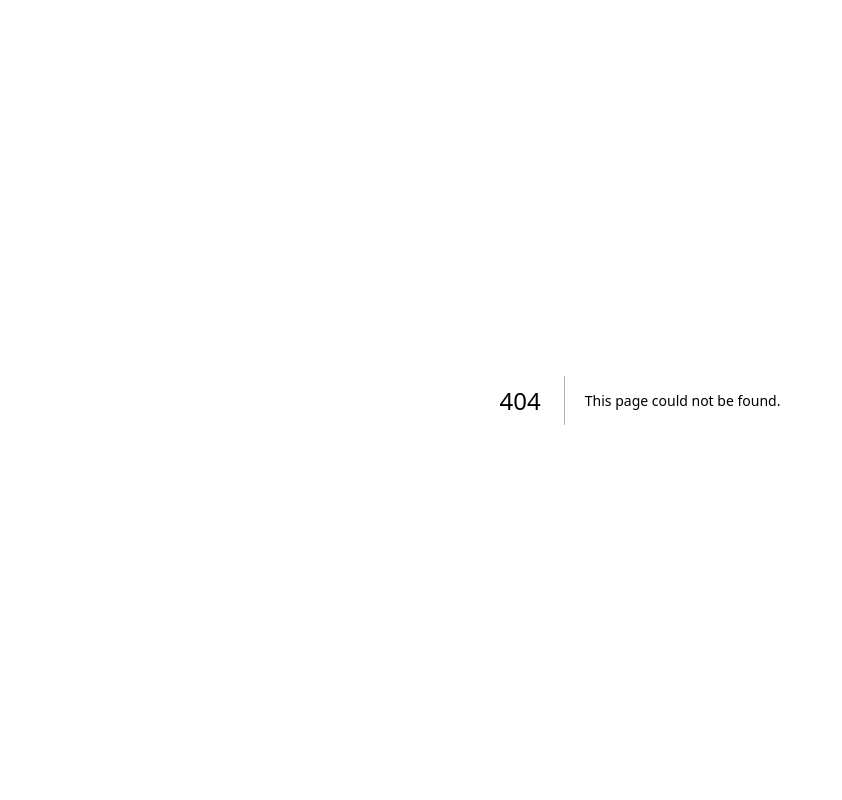
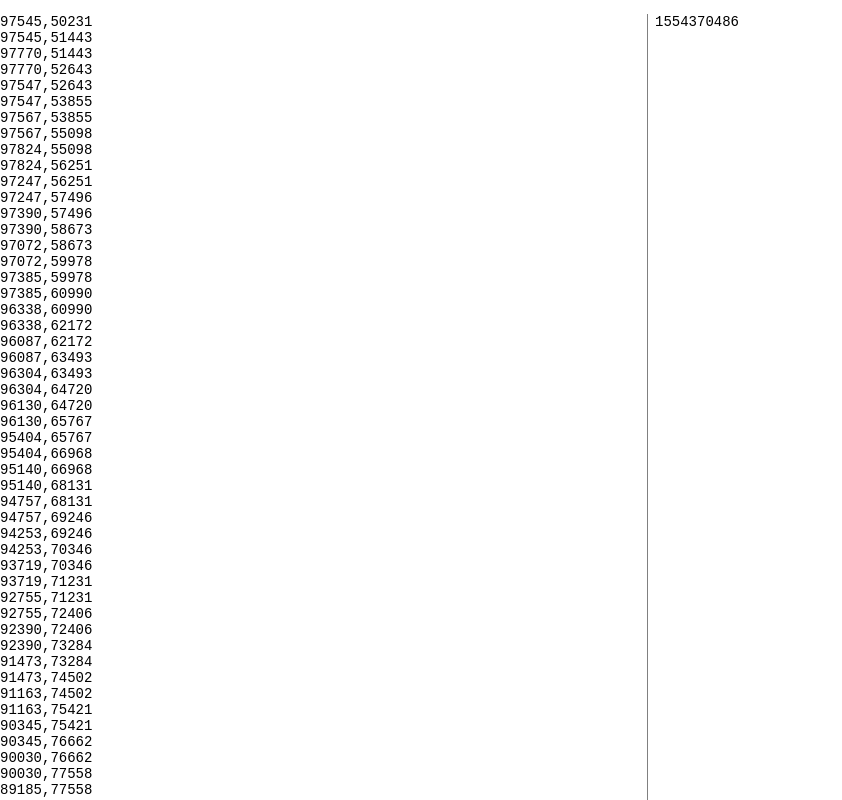
Before and after one commit to d-lukashevich/aoc, a Next.js app: page /days/2025/9 in a window 1280 px wide. Before the commit this address had no page. Shown: the top 800 px of the page, without its empty margins (0-842 px from the left). Built offline with nearby package versions, Linux system fonts and the light colour scheme.

Commit message:
feat(2025.12.09): add solution

```diff
--- /dev/null
+++ b/pages/days/2025/9.tsx
@@ -0,0 +1,51 @@
+import { PuzzleRenderer } from '@units/PuzzleRenderer';
+import { parseRows } from '@utils';
+
+type Coords = [number, number];
+type Bounds = [number, number, number, number];
+
+const getData = (raw: string) => {
+  return parseRows(raw).map((str) => str.split(',').map(Number) as Coords);
+};
+
+const getBounds = (a: Coords, b: Coords): Bounds => {
+  return [Math.min(a[0], b[0]), Math.min(a[1], b[1]), Math.max(a[0], b[0]), Math.max(a[1], b[1])];
+};
+const getArea = ([left, top, right, bottom]: Bounds) => {
+  return (right - left + 1) * (bottom - top + 1);
+};
+
+const getRectangles = (rows: Coords[]) => {
+  const pairs: { bounds: Bounds; area: number }[] = [];
+  for (let i = 0; i < rows.length - 1; i++) {
+    const a = rows[i];
+    for (let j = i + 1; j < rows.length; j++) {
+      const bounds = getBounds(a, rows[j]);
+      pairs.push({ bounds, area: getArea(bounds) });
+    }
+  }
+  return pairs.sort((p1, p2) => p2.area - p1.area);
+};
+
+const intersects = ([aLeft, aTop, aRight, aBottom]: Bounds, [bLeft, bTop, bRight, bBottom]: Bounds) => {
+  return aLeft < bRight && aRight > bLeft && aTop < bBottom && aBottom > bTop;
+};
+
+const first = (raw: string) => {
+  const rows = getData(raw);
+  return getRectangles(rows)[0]?.area;
+};
+
+const second = (raw: string) => {
+  const rows = getData(raw);
+  const rectangles = getRectangles(rows);
+  const borders = rows.map((coords, i) => getBounds(coords, rows.at(i - 1)!));
+  for (const { bounds, area } of rectangles) {
+    const hasIntersection = borders.some((border) => intersects(bounds, border));
+    if (!hasIntersection) return area;
+  }
+};
+
+export default function Day() {
+  return <PuzzleRenderer func={second} first={first} second={second} />;
+}
```
Also changed, not shown: public/inputs/2025/9.txt (added).
